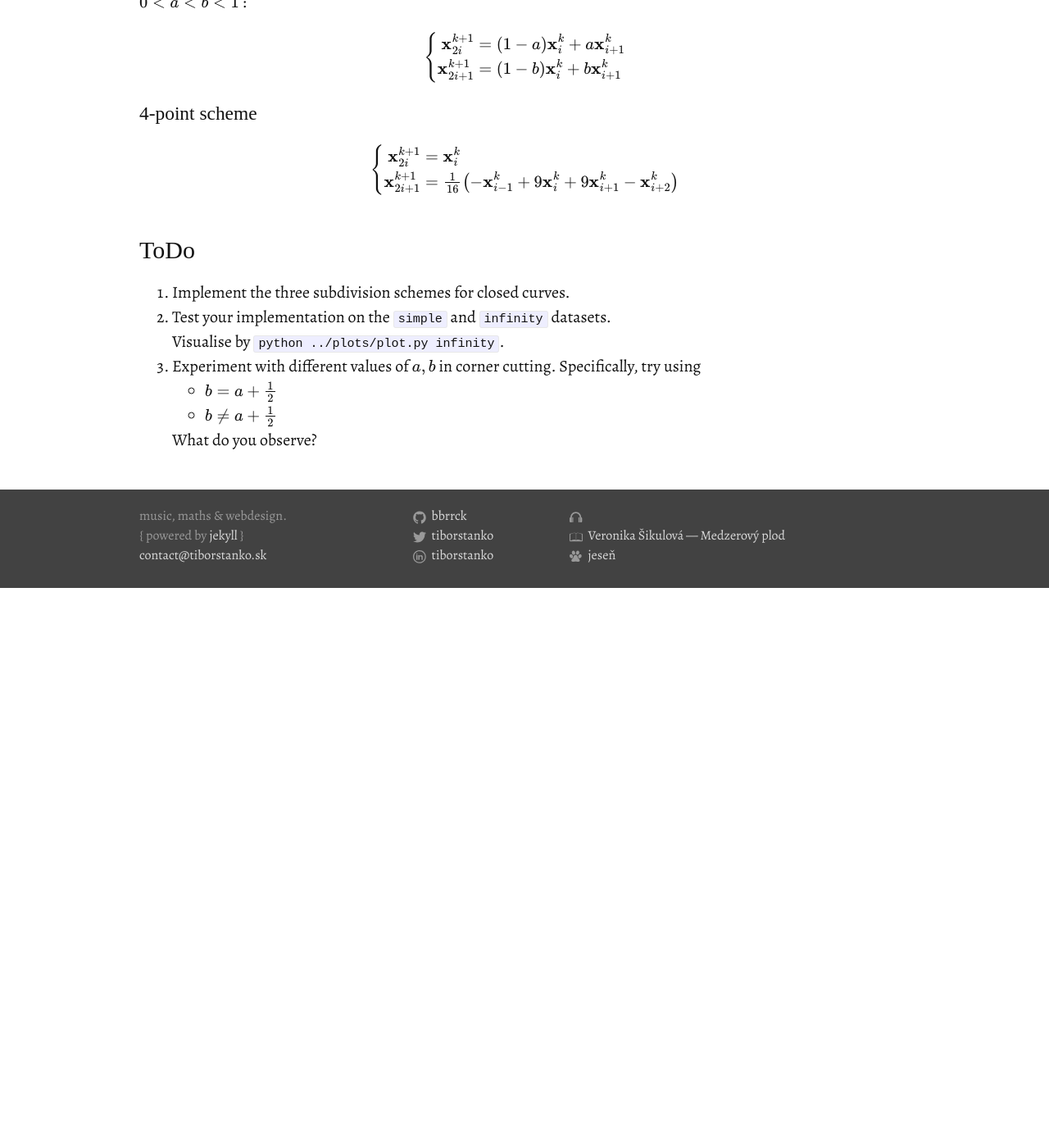
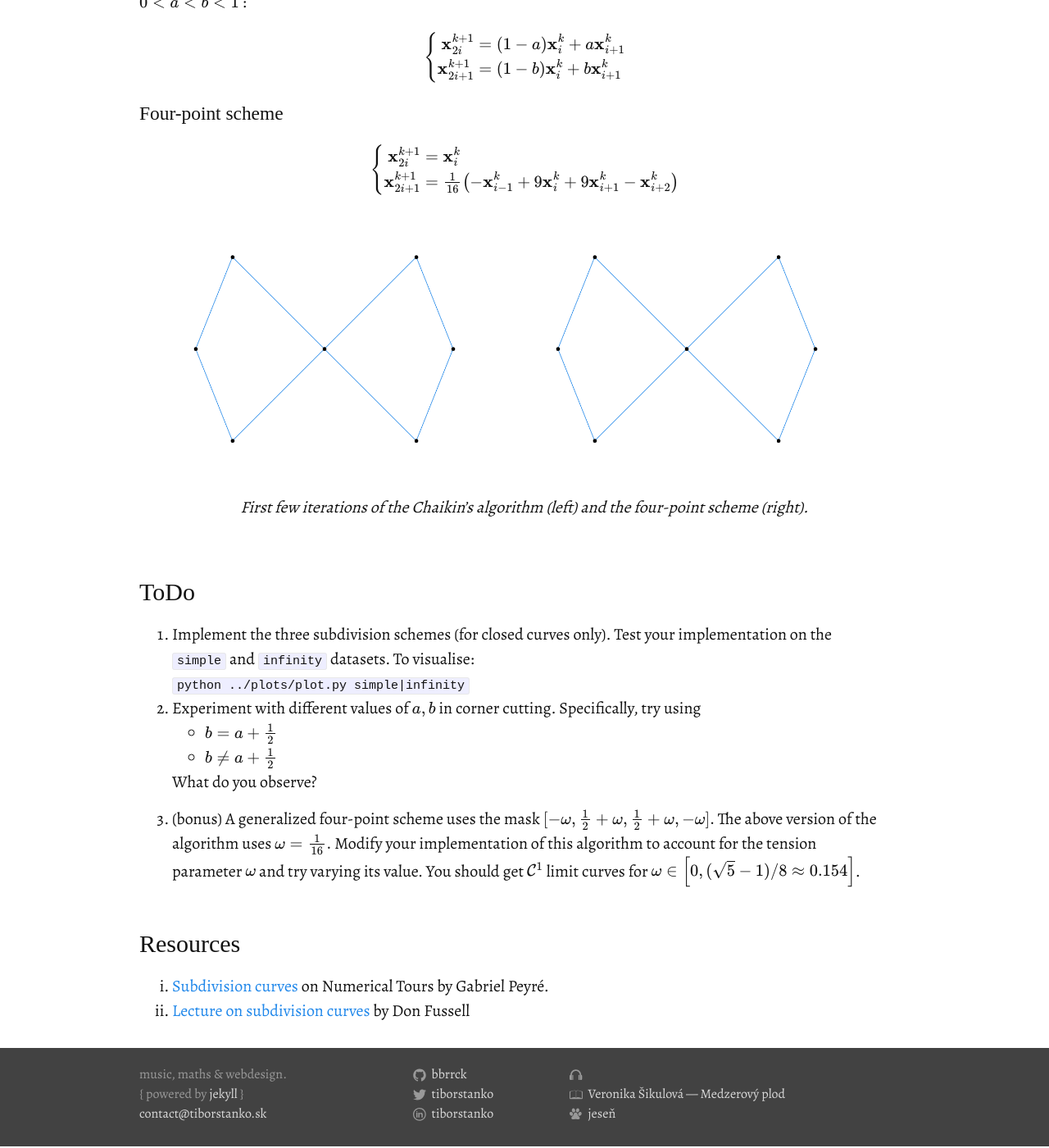
Before and after one commit to bbrrck/bbrrck.github.io, a Jekyll site: the page built from teaching/geo-num-2016/tp4.md, in a window 1280 px wide and 1400 px high, scrolled down 1175 px. Shown: the whole window at 82% size. Built offline with Jekyll 4.4.1, drawn with Linux system fonts in a browser that asks for light colours; some web fonts are replaced; formulas are drawn with MathJax 3; before the commit the page ends 1894 px from its top, so only the background shows below that; some of the changed text lies outside the part shown.

Commit message:
TP4 added text and gifs

```diff
--- a/teaching/geo-num-2016/tp4.md
+++ b/teaching/geo-num-2016/tp4.md
@@ -54,7 +53,7 @@ $$
 \right.
 $$
 
-### 4-point scheme
+### Four-point scheme
 
 $$
 \left\lbrace
@@ -65,13 +64,31 @@ $$
 \right.
 $$
 
+{:.img2grid}
+![chaikin](/assets/geo-num-2016/chaikin.gif)
+![4-point](/assets/geo-num-2016/4point.gif)
+
+{:.imgCaption}
+First few iterations of the Chaikin's algorithm (left) and the four-point scheme (right).
 
 ## ToDo
-1. Implement the three subdivision schemes for closed curves.
-2. Test your implementation on the `simple` and `infinity` datasets.
-   Visualise by `python ../plots/plot.py infinity`.
-3. Experiment with different values of $a,b$ in corner cutting. Specifically, try using
+1. Implement the three subdivision schemes (for closed curves only).
+Test your implementation on the `simple` and `infinity` datasets. To visualise:
+`python ../plots/plot.py simple|infinity`
+2. Experiment with different values of $a,b$ in corner cutting. Specifically, try using
      - $b=a+\frac12$
      - $b \neq a+\frac12$
 
    What do you observe?
+3. (bonus) A generalized four-point scheme uses the mask $[-\omega,\frac12+\omega,\frac12+\omega,-\omega].$
+The above version of the algorithm uses $\omega=\frac1{16}.$
+Modify your implementation of this algorithm to account for the tension parameter $\omega$
+and try varying its value.
+You should get $\mathcal C^1$ limit curves for $\omega \in \left[0,(\sqrt 5 - 1)/8 \approx 0.154 \right]$.
+
+
+## Resources
+
+{:.resources}
+* [Subdivision curves](http://www.numerical-tours.com/matlab/meshwav_1_subdivision_curves/) on Numerical Tours by Gabriel Peyré.
+* [Lecture on subdivision curves](https://www.cs.utexas.edu/~fussell/courses/cs384g/lectures/lecture17-Subdivision_curves.pdf) by Don Fussell
```
Also changed, not shown: other parts of teaching/geo-num-2016/tp4.md (+2 -3 lines), assets/geo-num-2016/4point.gif (added), assets/geo-num-2016/chaikin.gif (added).
